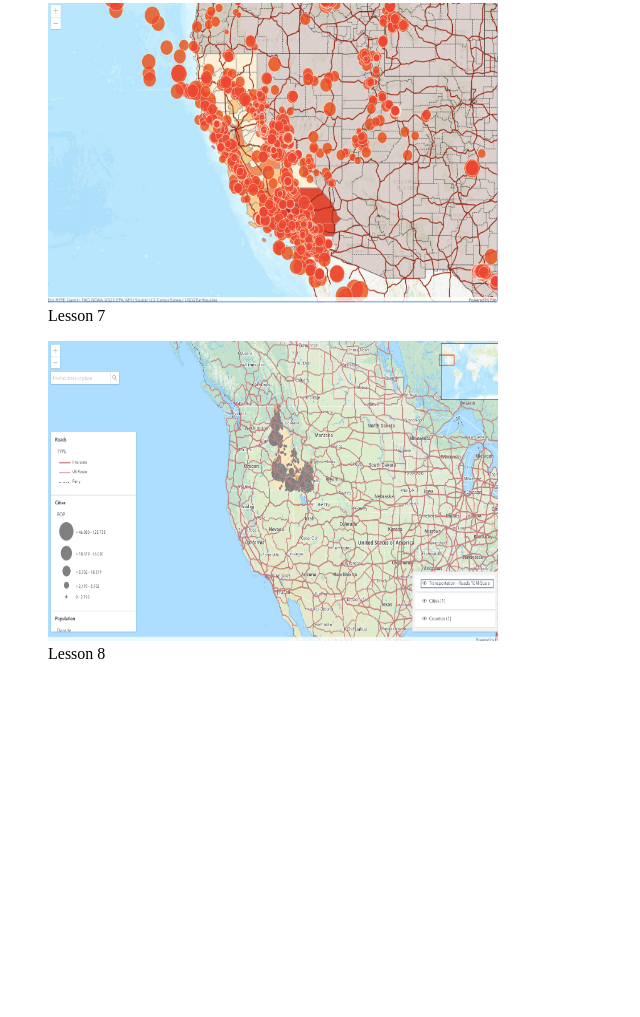
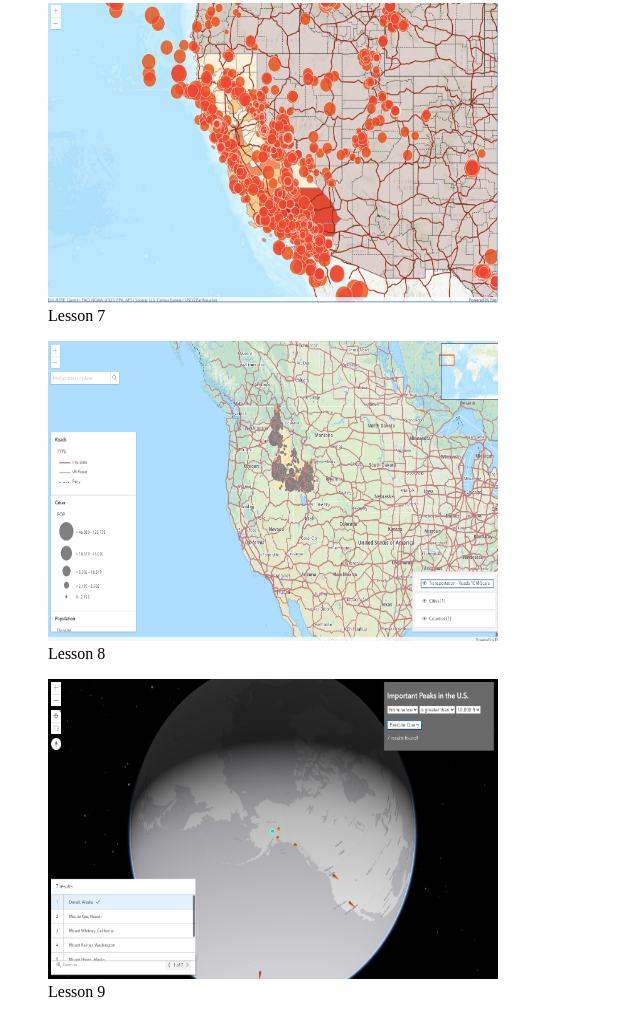
Before and after one commit to astover424/Labs, a plain HTML site: page docs/index.html in a window 1280 px wide. Shown: the part 1703-2720 px from the top of the page, without its empty margins (0-640 px from the left). Before the commit the page ends 2382 px from the top, so only its background shows below. Drawn offline with Linux system fonts and the light colour scheme.

Commit message:
Update index.html

```diff
--- a/docs/index.html
+++ b/docs/index.html
@@ -26,5 +26,8 @@
         <figure><a href="Lesson8BasicInterface_AnnaStover.html"><img src="images/Lab8.png" width="450" height="300"></a>
             <figcaption>Lesson 8</figcaption>
         </figure>
+        <figure><a href="Lesson9UIpart2Query_AnnaStover.html"><img src="images/Lab9.png" width="450" height="300"></a>
+            <figcaption>Lesson 9</figcaption>
+        </figure>
     </body>
 </html>
```
